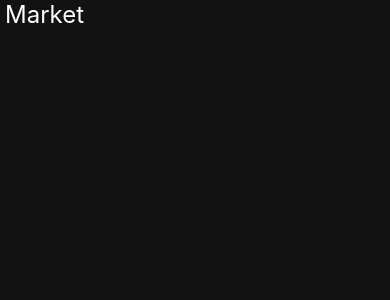
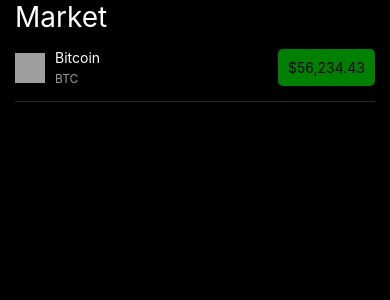
Before and after one commit to sahilgupta17/CryptoPriceTracker, a React Native app: screen / in a window 390 px wide. Shown: the top 300 px of the page. Built offline with nearby package versions, Linux system fonts and the light colour scheme; grey boxes are pictures that could not be loaded.

Commit message:
Implemented coin item diplay Image, Text and Button

```diff
--- a/App.js
+++ b/App.js
@@ -1,7 +1,7 @@
 import { StatusBar } from "expo-status-bar";
 import { StyleSheet } from "react-native";
 import { SafeAreaProvider, SafeAreaView } from "react-native-safe-area-context";
-
+import theme from "./src/config/themes";
 import { HomeScreen } from "./src/screens";
 
 export default function App() {
@@ -18,7 +18,7 @@
 const styles = StyleSheet.create({
   container: {
     flex: 1,
-    backgroundColor: "#121212",
-    paddingHorizontal: 5,
+    backgroundColor: "white",
+    backgroundColor: theme.primary,
   },
 });
--- a/src/components/CoinItem/index.jsx
+++ b/src/components/CoinItem/index.jsx
@@ -1,6 +1,37 @@
-import { Text, View } from "react-native";
+import { Text, View, Image, TouchableOpacity } from "react-native";
+import styles from "./styles";
+import theme from "../../config/themes";
 
 const CoinItem = () => {
-  return <View></View>;
+  const priceButtonColor = 4 > 2 ? theme.green : theme.red;
+
+  const onPriceButtonPress = () => {};
+
+  return (
+    <View style={styles.container}>
+      <View style={styles.leftColumn}>
+        <Image
+          source={{
+            uri: "https://assets.coingecko.com/coins/images/1/large/bitcoin.png?1547033579",
+          }}
+          style={styles.logo}
+        />
+        <View>
+          <Text style={styles.title}>Bitcoin</Text>
+          <Text style={styles.ticker}>BTC</Text>
+        </View>
+      </View>
+
+      <View>
+        {/* TODO have a button which displays the price of the coinItem */}
+        <TouchableOpacity
+          onPress={onPriceButtonPress}
+          style={[styles.priceButton, { backgroundColor: priceButtonColor }]}
+        >
+          <Text style={styles.priceText}>{`$56,234.43`}</Text>
+        </TouchableOpacity>
+      </View>
+    </View>
+  );
 };
 export default CoinItem;
--- a/src/components/CoinItem/styles.js
+++ b/src/components/CoinItem/styles.js
@@ -1,6 +1,41 @@
 import { StyleSheet } from "react-native";
+import theme from "../../config/themes";
 
 const styles = StyleSheet.create({
-  container: {},
-  logo: {},
+  container: {
+    flexDirection: "row",
+    alignItems: "center",
+    justifyContent: "space-between",
+    borderBottomWidth: StyleSheet.hairlineWidth,
+    borderBottomColor: "#282828",
+    paddingVertical: 15,
+    marginHorizontal: 15,
+  },
+  logo: {
+    height: 30,
+    width: 30,
+    marginRight: 10,
+    alignSelf: "center",
+  },
+  title: {
+    color: theme.textPrimary,
+    fontSize: 14,
+    marginBottom: 5,
+  },
+  ticker: {
+    color: theme.textSecondary,
+    fontSize: 12,
+  },
+  leftColumn: {
+    flexDirection: "row",
+  },
+  priceText: {
+    color: "black",
+  },
+  priceButton: {
+    borderRadius: 5,
+    padding: 10,
+  },
 });
+
+export default styles;
--- a/src/config/themes.js
+++ b/src/config/themes.js
@@ -0,0 +1,9 @@
+const darkTheme = {
+  primary: "black",
+  textPrimary: "#fff",
+  textSecondary: "#999",
+  red: "#ea3943",
+  green: "green",
+  darkGrey: "#282828",
+};
+export default darkTheme;
--- a/src/screens/HomeScreen/styles.js
+++ b/src/screens/HomeScreen/styles.js
@@ -1,10 +1,11 @@
 import { StyleSheet } from "react-native";
-
+import theme from "../../config/themes";
 const styles = StyleSheet.create({
   container: {},
   title: {
-    color: "white",
-    fontSize: 24,
+    color: theme.textPrimary,
+    paddingHorizontal: 15,
+    fontSize: 28,
   },
 });
 
```
